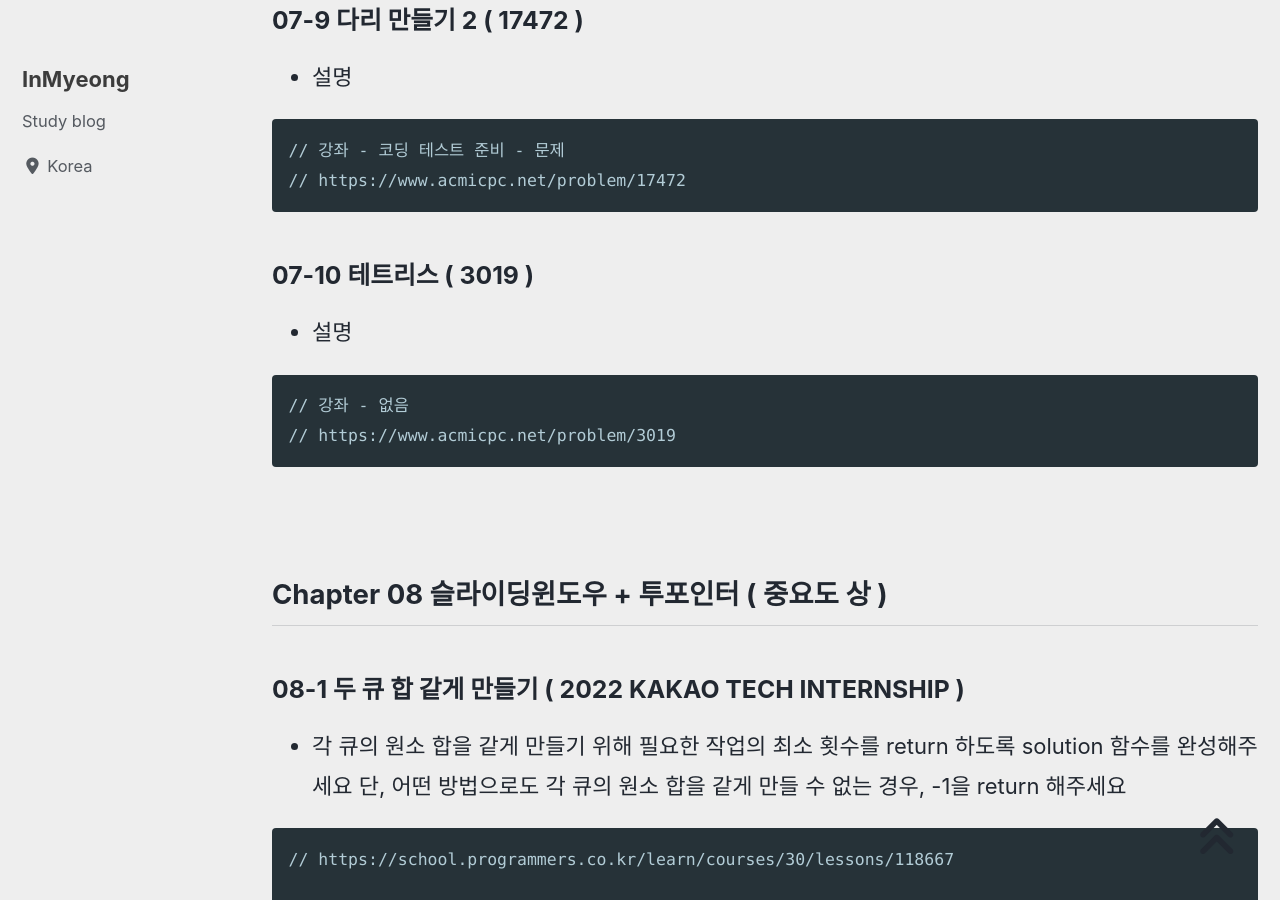
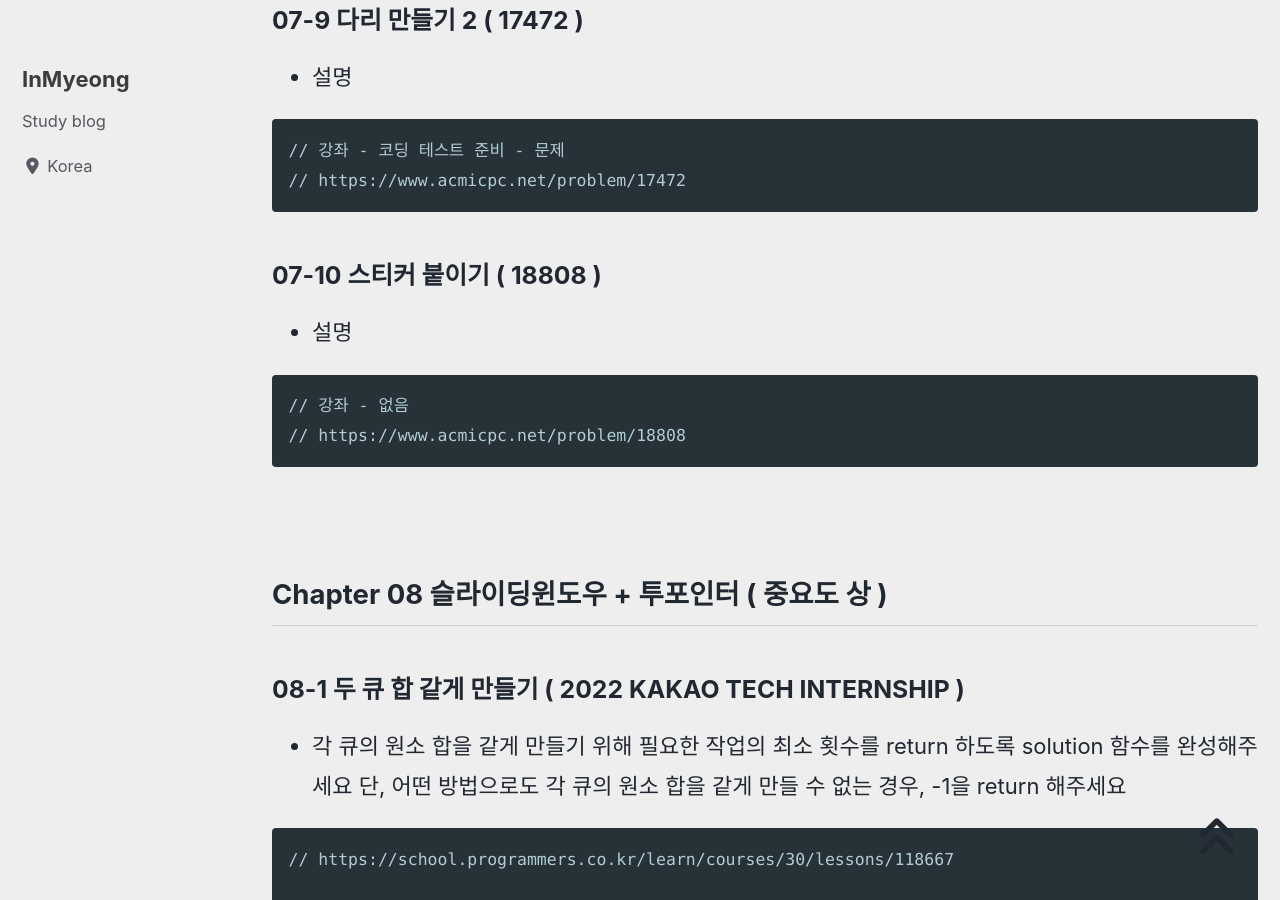
Before and after one commit to devMyeong/devMyeong.github.io, a Jekyll site: the page built from _posts/codingTest/2023-04-30-나만의문제집.md, in a window 1280 px wide and 900 px high, scrolled down 30783 px. Built offline with Jekyll 4.4.1, drawn with Linux system fonts in a browser that asks for light colours; cached includes are drawn as plain includes; nearby versions of some CDN libraries; some web fonts are replaced; comment, search, counter and statistics services are not loaded; some of the changed text lies outside the part shown.

Commit message:
Chore : 수정

````diff
--- a/_posts/codingTest/2023-04-30-나만의문제집.md
+++ b/_posts/codingTest/2023-04-30-나만의문제집.md
@@ -928,12 +928,12 @@ int main()
 // https://www.acmicpc.net/problem/17472
 ```
 
-### 07-10 테트리스 ( 3019 )
+### 07-10 스티커 붙이기 ( 18808 )
 - 설명
 
 ```cpp
 // 강좌 - 없음
-// https://www.acmicpc.net/problem/3019
+// https://www.acmicpc.net/problem/18808
 ```
 
 <br>
````
Also changed, not shown: other parts of _posts/codingTest/2023-04-30-나만의문제집.md (+2 -2 lines).
